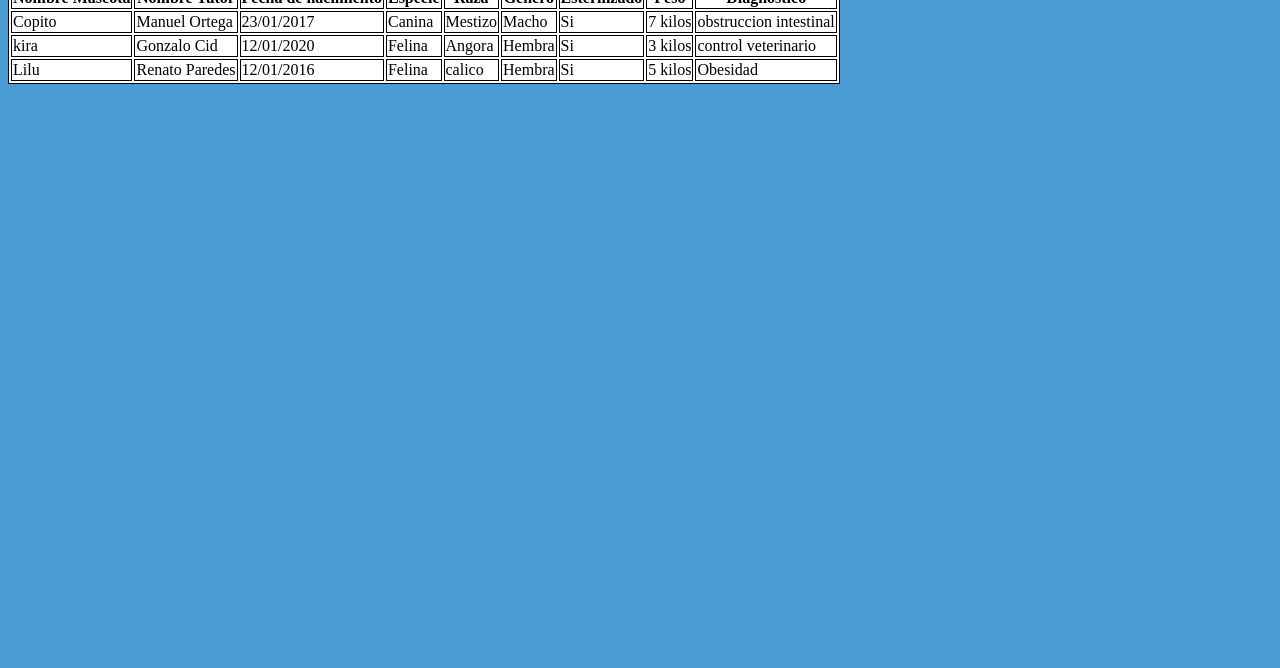
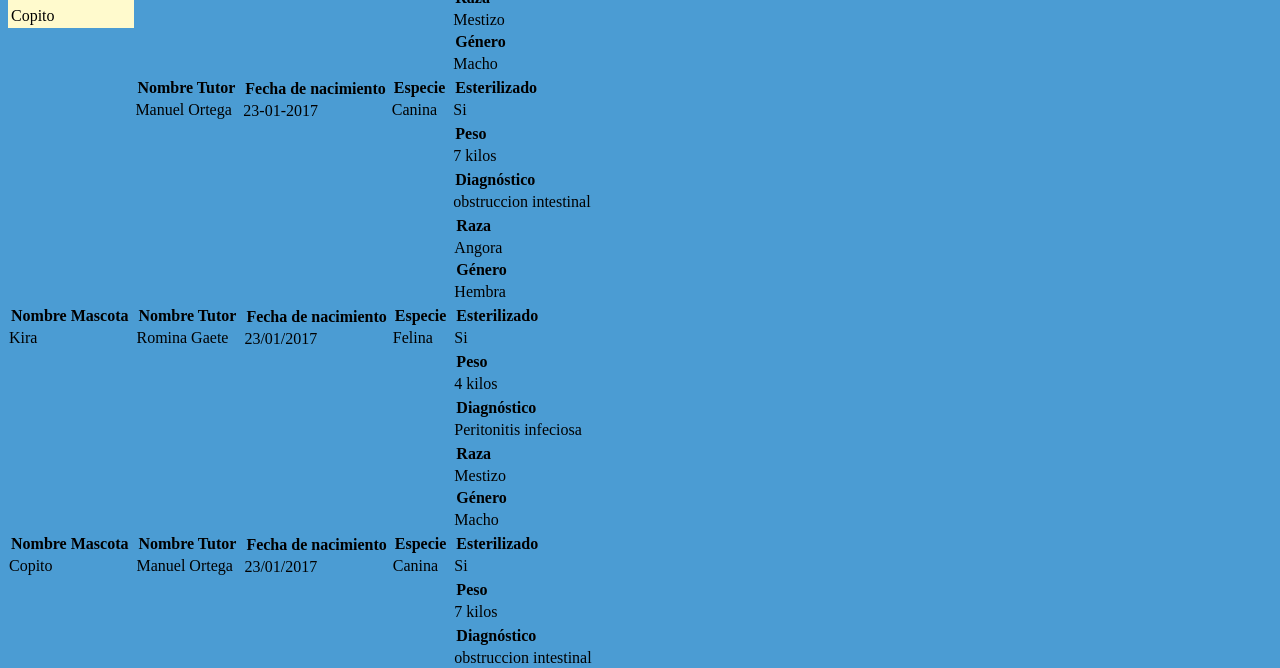
Before and after one commit to natab3na/NatachaBenavides.github.io, a plain HTML site: page Fichas.clinicas.html in a window 1280 px wide. Shown: the part 242-910 px from the top of the page. Before the commit the page ends 800 px from the top, so only its background shows below. Drawn offline with Linux system fonts and the light colour scheme.

Commit message:
modif en tablas, mod de botones

```diff
--- a/Fichas.clinicas.html
+++ b/Fichas.clinicas.html
@@ -18,57 +18,132 @@
         </div>
 
     </div>
-    <table>
-        <thead>
+        <table style="width: 100%;">
+            <thead>
+                <tr>
+                    <th>Nombre Mascota</th>
+                    <td> Copito</td>
+                </tr>
+            </thead>
+            <tbody>
+                <tr>
+                    <th>Nombre Tutor</th>
+                    <td>Manuel Ortega</td>
+                </tr>
+                <td>
+                    <th>Fecha de nacimiento</th>
+                    <td>23-01-2017</td>
+                </td>
+                <tr>
+                    <th> Especie</th>
+                    <td> Canina</td>
+                </tr>
+                <td>
+                    <th>Raza</th>
+                    <td>Mestizo</td>
+                </td>
+                <t>
+                    <th>Género</th>
+                    <td>Macho</td>
+                </t>
+                <td>
+                    <th>Esterilizado</th>
+                    <td>Si</td>
+                </td>
+                <td>
+                    <th>Peso</th>
+                    <td>7 kilos</td>
+                </td>
+                <td>
+
+                    <th>Diagnóstico</th>
+                    <td>obstruccion intestinal</td>
+                </tr>
+            </tbody>
+            </thead>
+
+
+        </table>
+
+        <table>
             <tr>
                 <th>Nombre Mascota</th>
+                <td> Kira</td>
+            </tr>
+            <tr>
                 <th>Nombre Tutor</th>
+                <td>Romina Gaete</td>
+            </tr>
+            <td>
                 <th>Fecha de nacimiento</th>
+                <td>23/01/2017</td>
+            </td>
+            <tr>
                 <th> Especie</th>
+                <td> Felina</td>
+            </tr>
+            <td>
                 <th>Raza</th>
+                <td>Angora</td>
+            </td>
+            <t>
                 <th>Género</th>
+                <td>Hembra</td>
+            </t>
+            <td>
                 <th>Esterilizado</th>
+                <td>Si</td>
+            </td>
+            <td>
                 <th>Peso</th>
+                <td>4 kilos</td>
+            </td>
+            <td>
+
                 <th>Diagnóstico</th>
+                <td>Peritonitis infeciosa</td>
             </tr>
-        </thead>
-        <tbody>
+        </table>
+
+        <table>
             <tr>
+                <th>Nombre Mascota</th>
                 <td> Copito</td>
+            </tr>
+            <tr>
+                <th>Nombre Tutor</th>
                 <td>Manuel Ortega</td>
+            </tr>
+            <td>
+                <th>Fecha de nacimiento</th>
                 <td>23/01/2017</td>
+            </td>
+            <tr>
+                <th> Especie</th>
                 <td> Canina</td>
+            </tr>
+            <td>
+                <th>Raza</th>
                 <td>Mestizo</td>
+            </td>
+            <t>
+                <th>Género</th>
                 <td>Macho</td>
+            </t>
+            <td>
+                <th>Esterilizado</th>
                 <td>Si</td>
+            </td>
+            <td>
+                <th>Peso</th>
                 <td>7 kilos</td>
+            </td>
+            <td>
+
+                <th>Diagnóstico</th>
                 <td>obstruccion intestinal</td>
             </tr>
-            <tr>
-                <td> kira</td>
-                <td>Gonzalo Cid</td>
-                <td>12/01/2020</td>
-                <td> Felina</td>
-                <td>Angora</td>
-                <td>Hembra</td>
-                <td>Si</td>
-                <td>3 kilos</td>
-                <td>control veterinario</td>
-
-            </tr>
-            <tr>
-                <td> Lilu</td>
-                <td>Renato Paredes</td>
-                <td>12/01/2016</td>
-                <td> Felina</td>
-                <td>calico</td>
-                <td>Hembra</td>
-                <td>Si</td>
-                <td>5 kilos</td>
-                <td>Obesidad</td>
-
-            </tr>
-        </tbody>
+        </table>
     </table>
 
 </body>
--- a/estilo.css
+++ b/estilo.css
@@ -24,7 +24,7 @@ div#h2{
     color: white;
     font-family: Verdana, Geneva, Tahoma, sans-serif;
     font-size: 2em;
-    text-align: center;
+    text-align:center;
 }
 div.clearfix {
     clear:both;
@@ -43,8 +43,8 @@ div.formulario{
     ;
 }
 form input {
-    width: 200px;
-    padding: 0.3mm;
+    width: 100%;
+    padding: 1.5mm;
     border-color:#4B9CD3 ;
     border: 1px solid;
 }
@@ -58,7 +58,7 @@ div.form-line label{
 button {
     background-color:#4B9CD3;
     border: 2px black;
-    color:blanchedalmond;
+    color:white;
     border-radius: 5px;
     padding: 15px 32px;
     text-transform: uppercase;
@@ -67,21 +67,89 @@ button {
     margin-top: 5px;
     font-size: 16px;
 }
-table, th, td {
-    align-items: center;
-    border: 1px solid black;
-    background-color: white;
+button#boton-enviar{
+    text-align: center;
 }
+table{
+    display:block;
+    white-space:nowrap;
+    width:100%;
+}
+th,td{
+    border-bottom: 1px;
+    border-collapse: collapse;
+}
+thead{
+    float: left;
+    background: lemonchiffon;
+    width: 10%;
+}
+
+thead tr {
+    width:100%;
+    float:left
+}
+
+thead th{
+    display: block;
+}
+
+tbody {
+    float: left;
+    width: 90%;
+  }
+  tbody tr {
+    display: inline-block;
+  }
+  tbody td {
+    float:left;
+    width:100%;
+  }
 
 img#fondo{
     align-items: center;
 }
+
 div#logo-index{
-    float: center;
-    margin-right: 20px;
+    text-align: center;
+    height: 100px;
 }
 
 div.texto-logo{
     color: white;
+    font-family: Verdana, Geneva, Tahoma, sans-serif;
+    font-size: 100%;
 
 }
+div.cabecera-index{
+    font-family: Verdana, Geneva, Tahoma, sans-serif;
+    text-transform: uppercase;
+    height: 300px;
+}
+div.botones-index{
+    background-color:white;
+    border: 2px black;
+    color:white;
+    border-radius: 5px;
+    padding: 15px 32px;
+    text-transform: uppercase;
+    font-weight: bold;
+    align-items: center;
+    margin-top: 100px;
+    font-size: 18px;
+    text-align: center;
+}
+
+div.botones-footer{
+    background-color:white;
+    border: 2px black;
+    color:white;
+    border-radius: 5px;
+    padding: 15px 32px;
+    text-transform: uppercase;
+    font-weight: bold;
+    align-items: center;
+    margin-top: 20px;
+    font-size: 18px;
+    text-align: center;
+}
--- /dev/null
+++ b/script.js
@@ -0,0 +1,3 @@
+function name(params) {
+
+}
```
Also changed, not shown: index.html (+12 -8 lines), ingreso.paciente.html (+12 -8 lines), imagenes/logo fromulario vet 2.jpg (added).
